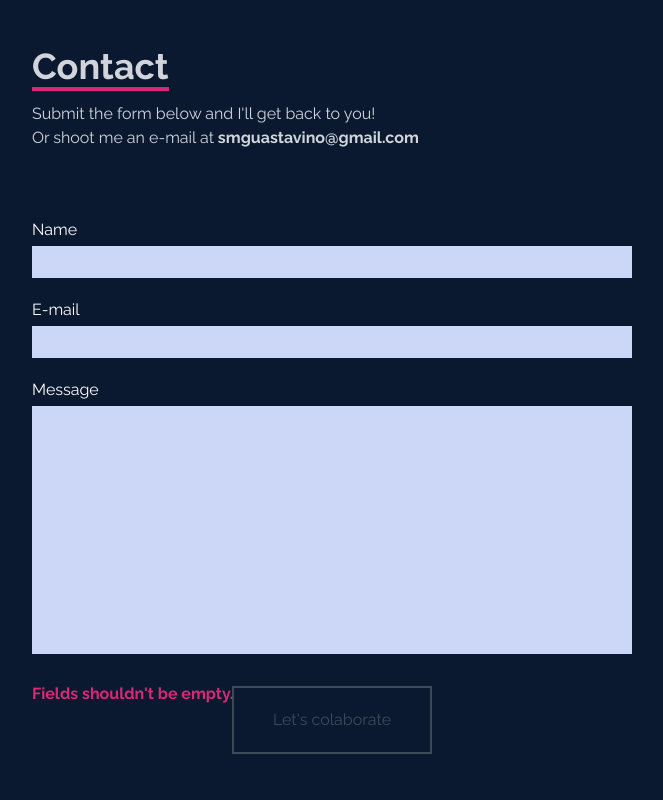
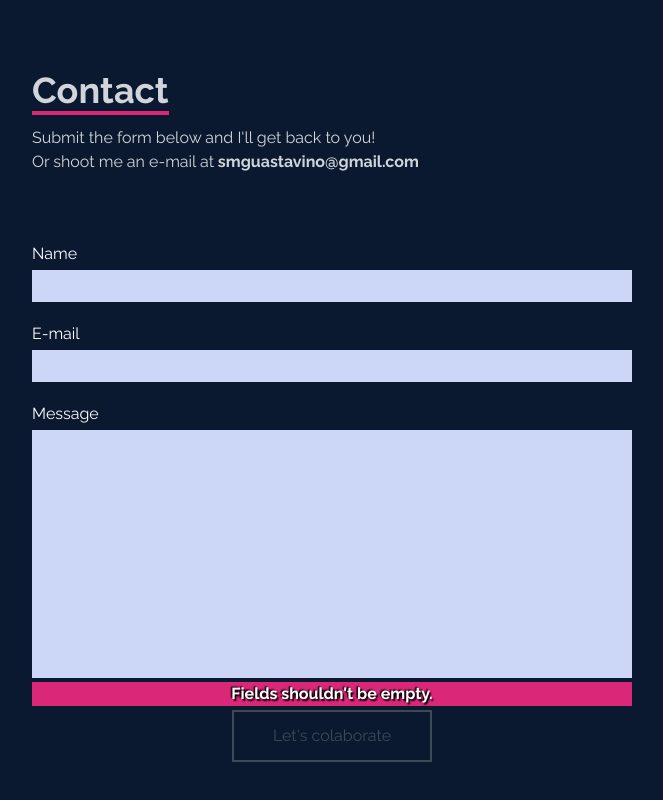
Before and after one commit to santiagoGuastavino/my-portfolio-client, a Next.js app: page / in a window 1280 px wide. Shown: the part 3184-3984 px from the top of the page, without its empty margins (308-971 px from the left). Built offline with nearby package versions, Linux system fonts and the light colour scheme; no server answers.

Commit message:
fixed user warning styling

```diff
--- a/components/Contact/index.js
+++ b/components/Contact/index.js
@@ -175,7 +175,7 @@ export default function Contact () {
           id='message'
           disabled={areInputsDisabled}
         />
-        <span className='absolute flex justify-center items-center bottom-20 text-pink-600 font-bold'>
+        <span className='absolute flex justify-center items-center bottom-[56px] text-white font-bold text-center w-full bg-pink-600 text-shadow-warning'>
           {userFeed}
         </span>
         <Button
--- a/styles/globals.css
+++ b/styles/globals.css
@@ -76,15 +76,19 @@
   }
 
   .default-pink-button {
-    @apply text-white border-2 hover:bg-pink-600 hover:border-pink-600 px-4 py-5 my-8 mx-auto duration-300 w-[200px] text-center;
+    @apply mt-8 text-white border-2 hover:bg-pink-600 hover:border-pink-600 px-4 py-3 mx-auto duration-300 w-[200px] text-center;
   }
 
   .disabled-button {
-    @apply border-2 px-4 py-5 my-8 mx-auto w-[200px] text-center duration-300 cursor-not-allowed opacity-80 text-gray-600 border-gray-600 !important;
+    @apply mt-8 border-2 px-4 py-3 mx-auto w-[200px] text-center duration-300 cursor-not-allowed opacity-80 text-gray-600 border-gray-600 !important;
   }
 
   .project-button {
     @apply main-button mx-2 my-0 px-4 py-2 blue-background;
+  }
+
+  .text-shadow-warning {
+    text-shadow: 1.5px 1.5px 1.5px #000, -1.5px -1.5px 1.5px #000;
   }
 
   .text-shadow {
```
